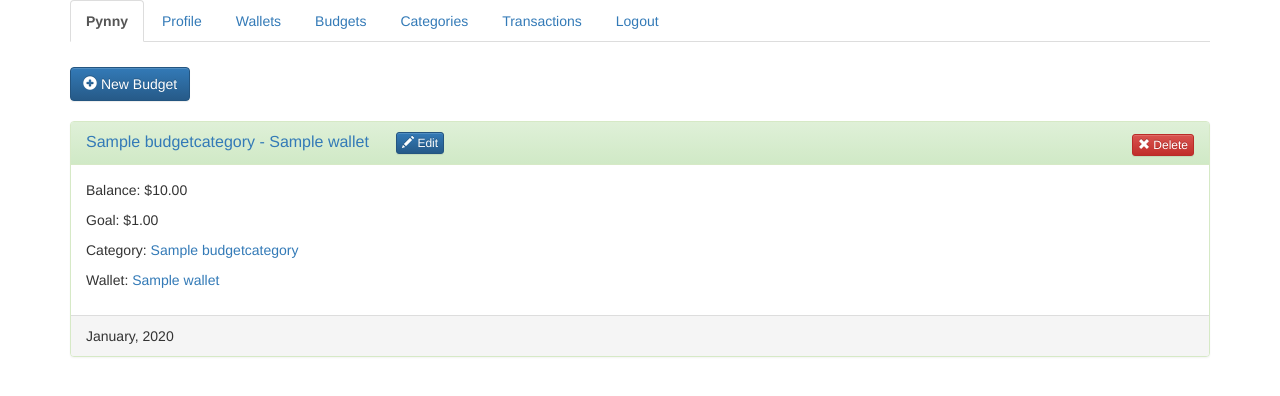
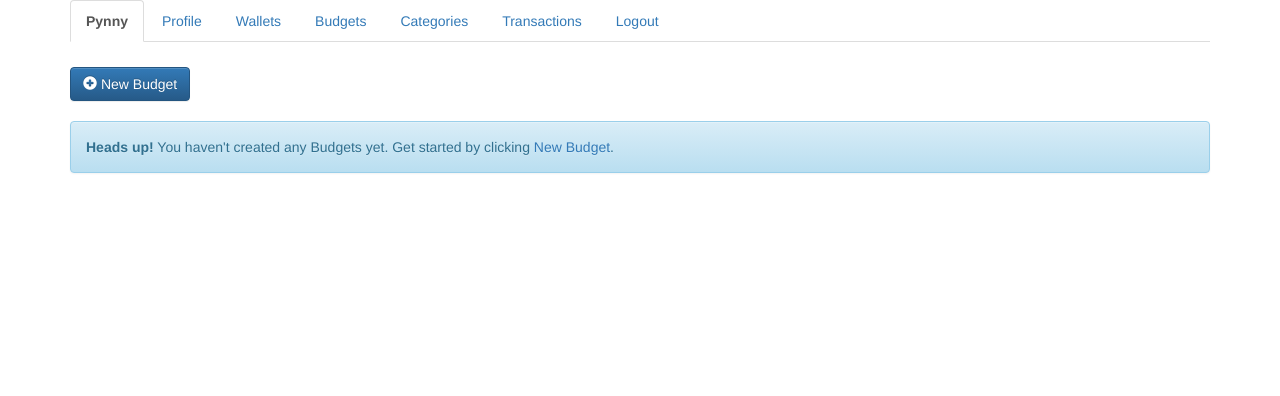
Before and after one commit to zcking/Pynny, a Django app: page /pynny/budgets/ in a window 1280 px wide. Shown: the top 396 px of the page. Run offline with Django 3.2, Linux system fonts and the light colour scheme; a user stored in the database is signed in; tables that the repository leaves empty hold one stand-in row (values such as "Sample post"); some libraries are stand-ins or nearby versions.

Commit message:
only sending budget data to view for current month; also increased canvas size for dashboard

```diff
--- a/mysite/pynny/templates/pynny/dashboard.html
+++ b/mysite/pynny/templates/pynny/dashboard.html
@@ -16,7 +16,7 @@
     <canvas id="budgetsCanvas"></canvas>
   </div>
   <div class="col-md-4">
-    <canvas id="transPerCategoryCanvas"></canvas>
+    <canvas id="transPerCategoryCanvas" height=300></canvas>
   </div>
 </div>
 
--- a/mysite/pynny/views/budget_views.py
+++ b/mysite/pynny/views/budget_views.py
@@ -8,6 +8,7 @@ Implements the views/handlers for Budget-related requests
 
 from django.shortcuts import render, redirect, reverse
 import decimal
+from datetime import date
 
 from ..models import Budget, BudgetCategory, Wallet, Transaction
 
@@ -23,7 +24,7 @@ def budgets(request):
         data = {}
 
         # Get the wallets for this user
-        data['budgets'] = Budget.objects.filter(user=request.user)
+        data['budgets'] = Budget.objects.filter(user=request.user, month=date.today())
 
         return render(request, 'pynny/budgets.html', context=data)
     # POST = create a new Budget
@@ -42,14 +43,14 @@ def budgets(request):
             _start_balance += transaction.amount
 
         # Check if the budget already exists
-        if Budget.objects.filter(user=request.user, category=category, wallet=wallet):
-            data = {'alerts': {'errors': ['<strong>Oops!</strong> A Budget already exists for that Wallet and Category']}}
+        if Budget.objects.filter(user=request.user, category=category, wallet=wallet, month=date.today()):
+            data = {'alerts': {'errors': ['<strong>Oops!</strong> A Budget already exists for that Wallet and Category, for this month']}}
             return render(request, 'pynny/new_budget.html', context=data)
 
         # Create the new Budget
         Budget(category=category, wallet=wallet, goal=_goal, balance=_start_balance, user=request.user).save()
         data = {'alerts': {'success': ['<strong>Done!</strong> New Budget created successfully!']}}
-        data['budgets'] = Budget.objects.filter(user=request.user)
+        data['budgets'] = Budget.objects.filter(user=request.user, month=date.today())
         return render(request, 'pynny/budgets.html', context=data)
 
 def new_budget(request):
@@ -100,13 +101,13 @@ def one_budget(request, budget_id):
         budget = Budget.objects.get(id=budget_id)
     except Budget.DoesNotExist:
         # DNE
-        data['budgets'] = Budget.objects.filter(user=request.user)
+        data['budgets'] = Budget.objects.filter(user=request.user, month=date.today())
         data['alerts'] = {'errors': ['<strong>Oh snap!</strong> That Budget does not exist.']}
         return render(request, 'pynny/budgets.html', context=data)
 
     if budget.user != request.user:
-        data['budgets'] = Budget.objects.filter(user=request.user)
-        data['alerts'] = {'errors': ['<strong>Oh snap!</strong> That Budget does not exist.']}
+        data['budgets'] = Budget.objects.filter(user=request.user, month=date.today())
+        data['alerts'] = {'errors': ['<strong>Oh snap!</strong> That Budget isn\'t yours! You don\'t have permission to view it']}
         return render(request, 'pynny/budgets.html', context=data)
 
     if request.method == "POST":
@@ -118,7 +119,7 @@ def one_budget(request, budget_id):
             budget.delete()
 
             # And return them to the budgets page
-            data['budgets'] = Budget.objects.filter(user=request.user)
+            data['budgets'] = Budget.objects.filter(user=request.user, month=date.today())
             data['alerts'] = {'info': ['<strong>Done!</strong> Budget was deleted successfully']}
             return render(request, 'pynny/budgets.html', context=data)
         elif action == 'edit':
@@ -143,7 +144,7 @@ def one_budget(request, budget_id):
             budget.save()
 
             data = {'alerts': {'success': ['<strong>Done!</strong> Budget updated successfully!']}}
-            data['budgets'] = Budget.objects.filter(user=request.user)
+            data['budgets'] = Budget.objects.filter(user=request.user, month=date.today())
             return render(request, 'pynny/budgets.html', context=data)
     elif request.method == 'GET':
         # Show the specific Budget data
```
